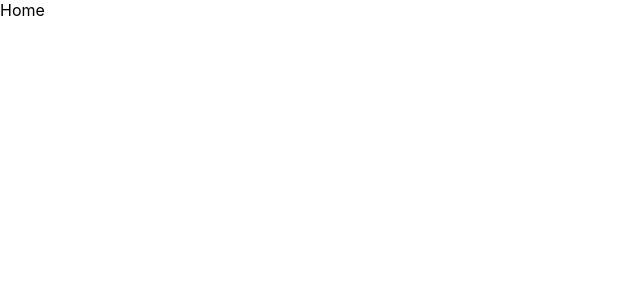
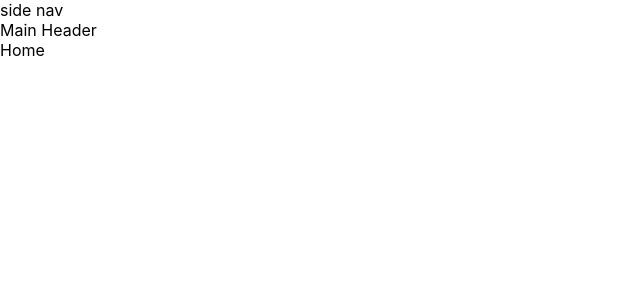
Before and after one commit to trucane/Portfolio, a React (Create React App) app: page / in a window 1280 px wide. Shown: the top 300 px of the page, without its empty margins (0-640 px from the left). Built offline with nearby package versions, Linux system fonts and the light colour scheme.

Commit message:
Henry: base structure for application layout

```diff
--- a/package.json
+++ b/package.json
@@ -40,5 +40,8 @@
       "last 1 firefox version",
       "last 1 safari version"
     ]
+  },
+  "devDependencies": {
+    "prettier": "2.8.7"
   }
 }
--- a/src/App.tsx
+++ b/src/App.tsx
@@ -1,5 +1,5 @@
-import Home from './Components/Home/Home'
-import About from './Components/About/About'
+import { HomeRoute } from './RouteComponents/HomeRoute';
+import { AboutRoute } from './RouteComponents/AboutRoute';
 import { Routes, Route } from 'react-router-dom';
 import './App.css';
 
@@ -7,26 +7,9 @@ function App() {
   return (
 
     <Routes>
-      <Route path='/' element={<Home />} />
-      <Route path='/about' element={<About />} />
+      <Route path='/' element={<HomeRoute />} />
+      <Route path='/about' element={<AboutRoute />} />
     </Routes>
-
-    // <div className="App">
-    //   <header className="App-header">
-    //     <img src={logo} className="App-logo" alt="logo" />
-    //     <p>
-    //       Edit <code>src/App.tsx</code> and save to reload.
-    //     </p>
-    //     <a
-    //       className="App-link"
-    //       href="https://reactjs.org"
-    //       target="_blank"
-    //       rel="noopener noreferrer"
-    //     >
-    //       Learn React
-    //     </a>
-    //   </header>
-    // </div>
   );
 }
 
--- a/src/Components/About/About.tsx
+++ b/src/Components/About/About.tsx
@@ -1,14 +1,9 @@
 import React from 'react';
 
 
-
-
-
 const About = () => {
-
-
     return(
-        <div>About</div>
+        <div className="about-container">About</div>
     )
 }
 
--- /dev/null
+++ b/src/Navigation/MainHeader.tsx
@@ -0,0 +1,14 @@
+import React from 'react'
+
+
+
+
+export const MainHeaderContainer = () => {
+
+
+    return(
+        <div className="main-header-container">
+            Main Header
+        </div>
+    )
+}
--- /dev/null
+++ b/src/Navigation/SideNav/SideNav.tsx
@@ -0,0 +1,8 @@
+import React from 'react';
+
+
+export const SideNav = () => {
+    return(
+        <div className="side-nav-container">side nav</div>
+    )
+}
--- /dev/null
+++ b/src/RouteComponents/AboutRoute.tsx
@@ -0,0 +1,8 @@
+import About from '../Components/About/About';
+import { BasePageContainer } from './BasePage';
+
+
+export const  AboutRoute = () => {
+    return(
+        <BasePageContainer children={<About />}/>)
+}
--- /dev/null
+++ b/src/RouteComponents/BasePage.tsx
@@ -0,0 +1,22 @@
+import React, {ReactNode} from 'react';
+import { SideNav } from '../Navigation/SideNav/SideNav';
+import { MainHeaderContainer } from '../Navigation/MainHeader';
+
+
+interface Props {
+    children: ReactNode
+}
+
+
+export const BasePageContainer = ({children}: Props) => {
+
+    return (
+        <div className="base-page">
+            <SideNav />
+            <div className="main-content">
+                <MainHeaderContainer />
+                <div className="content">{children}</div>
+            </div>
+        </div>
+    )
+}
--- /dev/null
+++ b/src/RouteComponents/HomeRoute.tsx
@@ -0,0 +1,8 @@
+import React from 'react';
+import Home from '../Components/Home/Home';
+import { BasePageContainer } from './BasePage';
+
+export const  HomeRoute = () => {
+    return(
+        <BasePageContainer children={<Home />}/>)
+}
```
Also changed, not shown: 2 other files (tests, documents, lock files or other folders).
